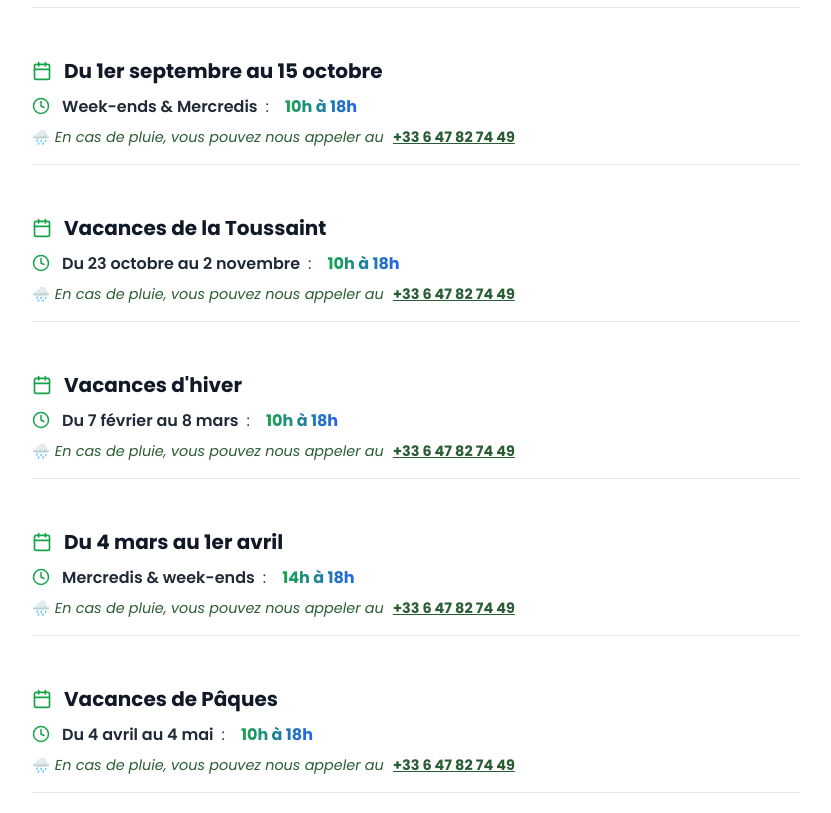
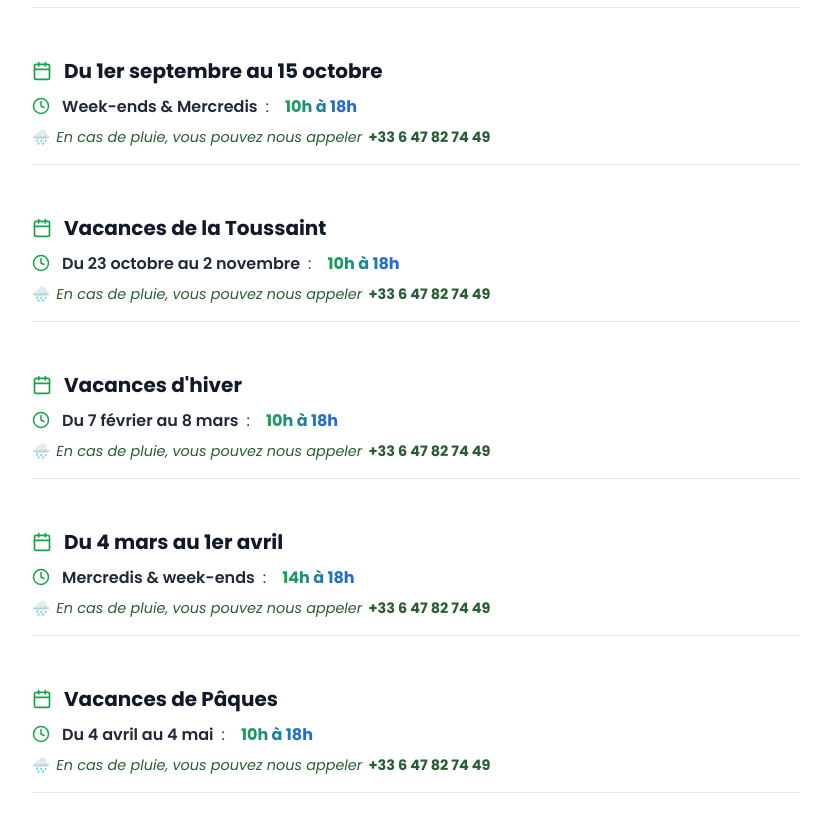
Before and after one commit to fabjeg/Le-mini-golf, a React (Vite) app: page / in a window 1280 px wide. Shown: the part 2720-3533 px from the top of the page, without its empty margins (224-1055 px from the left). Built offline with nearby package versions, Linux system fonts and the light colour scheme.

Commit message:
refactoring code

```diff
--- a/src/components/Schedule/Schedule.css
+++ b/src/components/Schedule/Schedule.css
@@ -69,21 +69,44 @@
 .weather-alert {
     display: flex;
     align-items: center;
-    gap: 0.3rem;
+    gap: 0.4rem;
+    margin-top: 0.5rem;
     font-size: 0.9rem;
     color: #2a5d34;
+    flex-wrap: wrap;
 }
 
 .weather-text {
     font-style: italic;
 }
 
+
 .weather-call-button {
+    display: flex;
+    align-items: center;
+    gap: 0.3rem;
     color: #2a5d34;
+    text-decoration: none;
     font-weight: bold;
-    text-decoration: underline;
 }
 
+.phone-icon {
+    display: none;
+}
+
+.phone-text {
+    display: inline;
+}
+
+@media screen and (max-width: 768px) {
+    .phone-text {
+        display: none;
+    }
+
+    .phone-icon {
+        display: inline;
+    }
+}
 
 .schedule-list-item ul {
     list-style: none;
--- a/src/components/Schedule/Schedule.jsx
+++ b/src/components/Schedule/Schedule.jsx
@@ -1,4 +1,4 @@
-import { Calendar, Clock } from 'lucide-react';
+import { Calendar, Clock, Phone } from 'lucide-react';
 import { mockData } from '../../data/mock';
 import './Schedule.css';
 
@@ -38,10 +38,11 @@ const Schedule = () => {
                                 <div className="weather-alert">
                                     <span role="img" aria-label="pluie">🌧️</span>
                                     <span className="weather-text">
-                                        En cas de pluie, vous pouvez nous appeler au&nbsp;
+                                        En cas de pluie, vous pouvez nous appeler
                                     </span>
-                                    <a href="tel:+33647827449" className="weather-call-button">
-                                        +33 6 47 82 74 49
+                                    <a href="tel:+33647827449" className="weather-call-button" aria-label="Appeler le mini golf">
+                                        <span className="phone-text">+33 6 47 82 74 49</span>
+                                        <Phone size={20} className="phone-icon" />
                                     </a>
                                 </div>
                             )}
```
